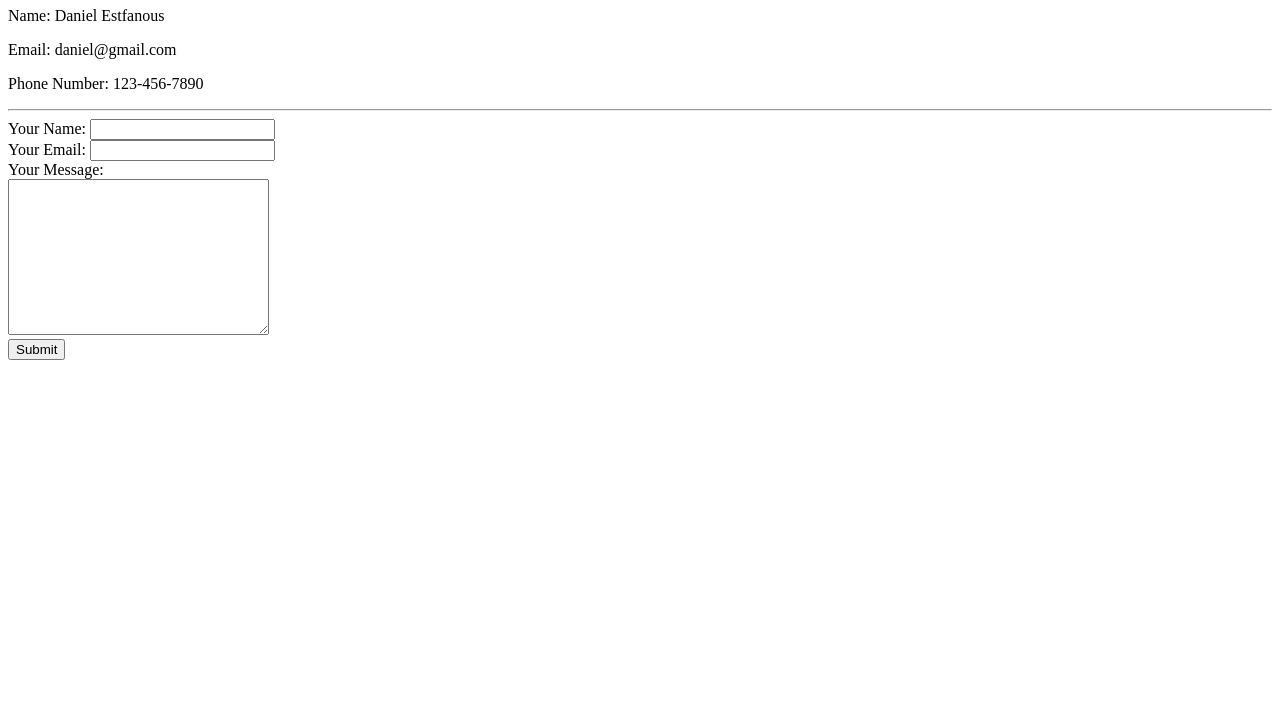
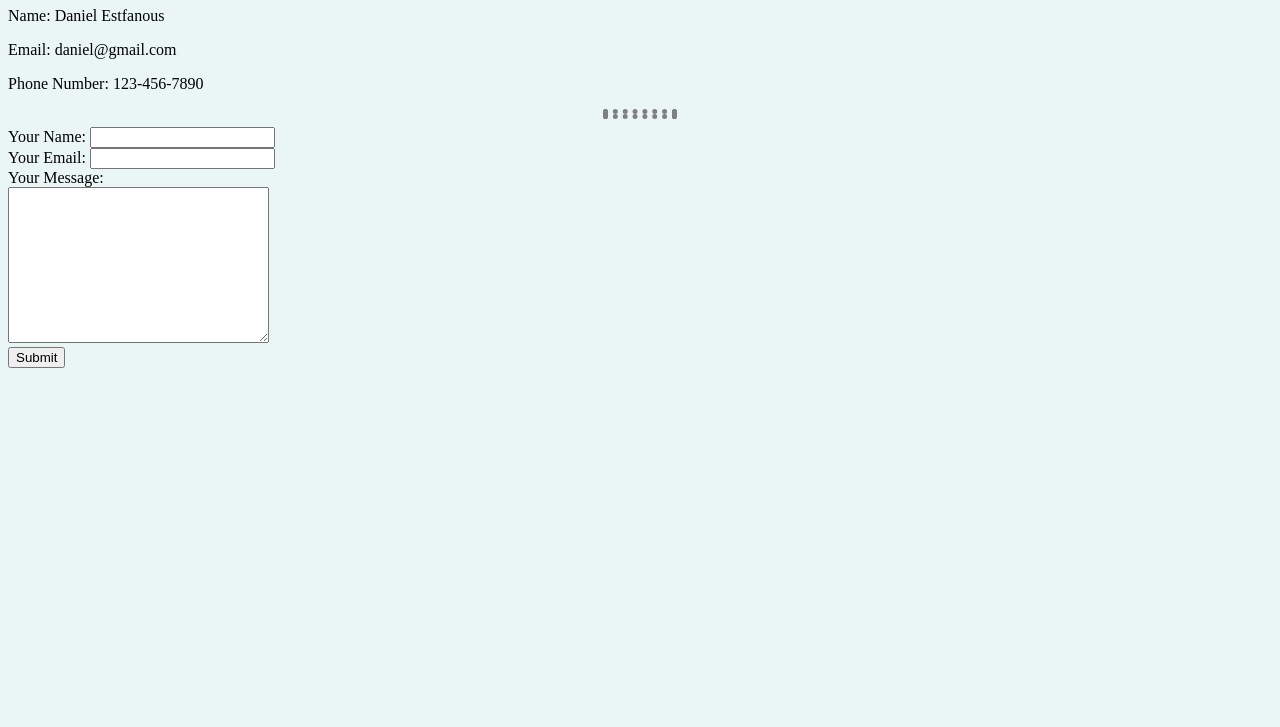
Before and after one commit to danestfanous/cv, a plain HTML site: page contact.html in a window 1280 px wide. Shown: the part 73-800 px from the top of the page. Drawn offline with Linux system fonts and the light colour scheme.

Commit message:
Added CSS properties

```diff
--- a/contact.html
+++ b/contact.html
@@ -3,6 +3,7 @@
     <head>
         <meta charset="utf-8">
         <title>Contact Me</title>
+        <link rel="stylesheet" href="css/style.css">
     </head>
     <body>
         <h1>My Contact Details</h1>
--- /dev/null
+++ b/css/style.css
@@ -0,0 +1,10 @@
+body{
+    background-color: #EAF6F6;
+}
+
+hr{
+    border-style: dotted;
+    border-color: grey;
+    border-width: 5px;
+    width: 5%;
+}
```
Also changed, not shown: hobbies.html (+1 -0 lines), index.html (+1 -0 lines).
